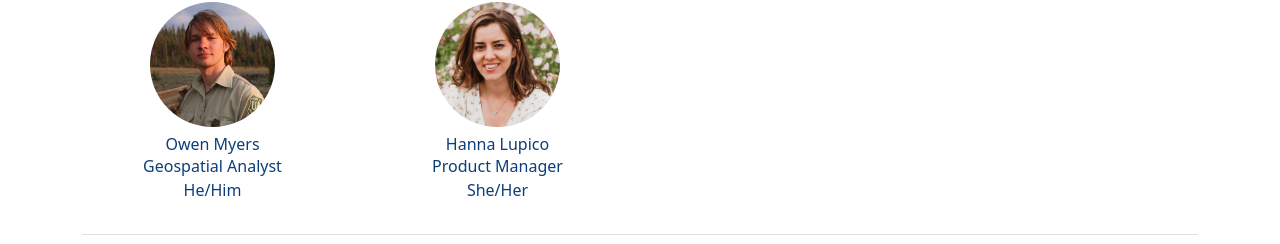
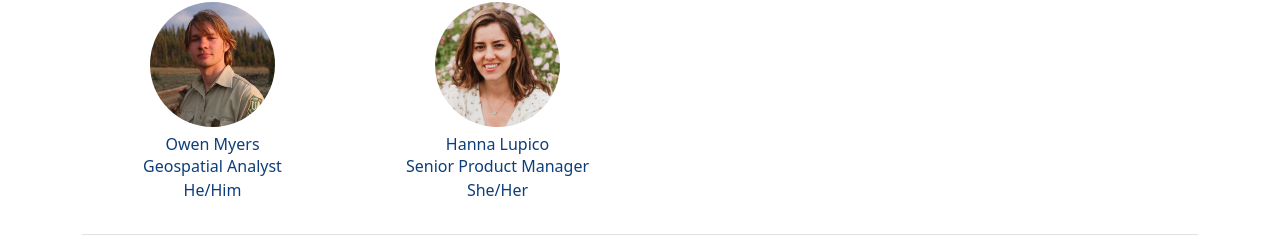
Before and after one commit to cityofaustin/atd-product, a Next.js app: page /about in a window 1280 px wide. Shown: the part 2993-3237 px from the top of the page. Built offline with nearby package versions, Linux system fonts and the light colour scheme; no server answers.

Commit message:
update with correct title

```diff
--- a/pages/about/index.js
+++ b/pages/about/index.js
@@ -213,7 +213,7 @@ const TEAM_MEMBERS = [
   },
     {
     name: "Hanna Lupico",
-    title: "Product Manager",
+    title: "Senior Product Manager",
     pronouns: "She/Her",
     src: "assets/headshots/hanna_lupico.jpg",
   },
```
